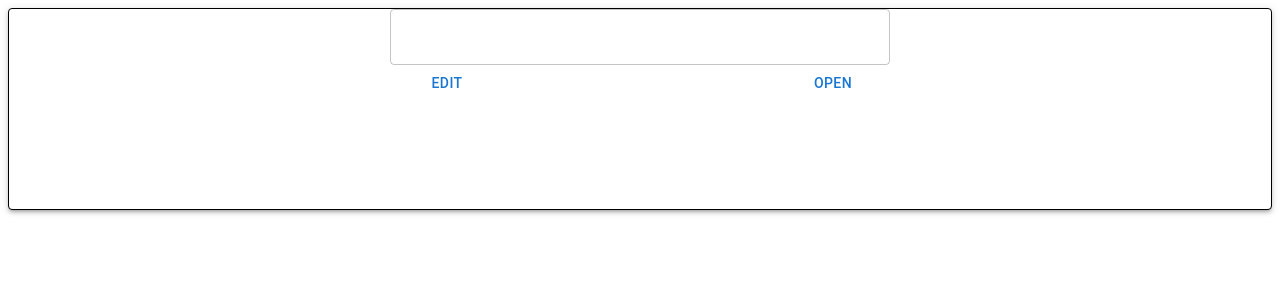
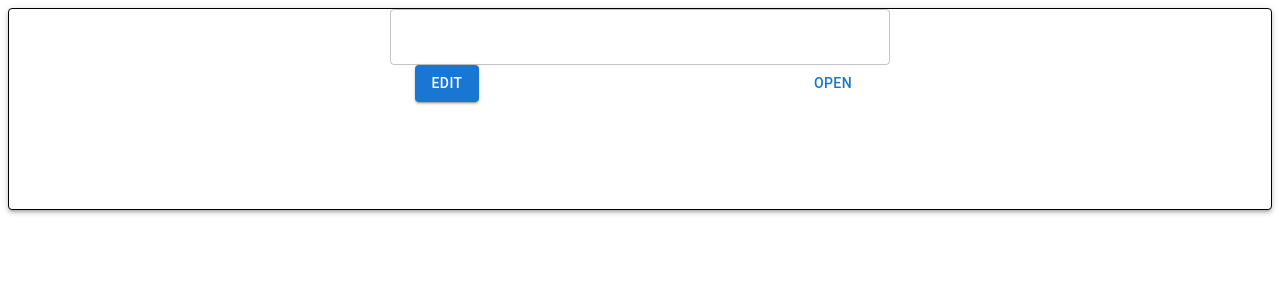
Before and after one commit to BobbyKJH/url_edit, a React (Vite) app: page / in a window 1280 px wide. Shown: the top 300 px of the page. Built offline with nearby package versions, Linux system fonts and the light colour scheme.

Commit message:
Style : HomePage
- HomePage Button variant

```diff
--- a/src/page/HomePage.tsx
+++ b/src/page/HomePage.tsx
@@ -54,7 +54,7 @@ const HomePage: React.FC = () => {
         />
 
         <HomePageButtonGroup>
-          <Button type={urlEdit("?") || urlEdit("#") ? "submit" : "button"} onClick={handleUrlEdit}>Edit</Button>
+          <Button type={urlEdit("?") || urlEdit("#") ? "submit" : "button"} variant="contained" onClick={handleUrlEdit}>Edit</Button>
           <Button type={!urlEdit("?") || !urlEdit("#") ? "button" : "button"} onClick={handleLink}>OPEN</Button>
         </HomePageButtonGroup>
 
```
